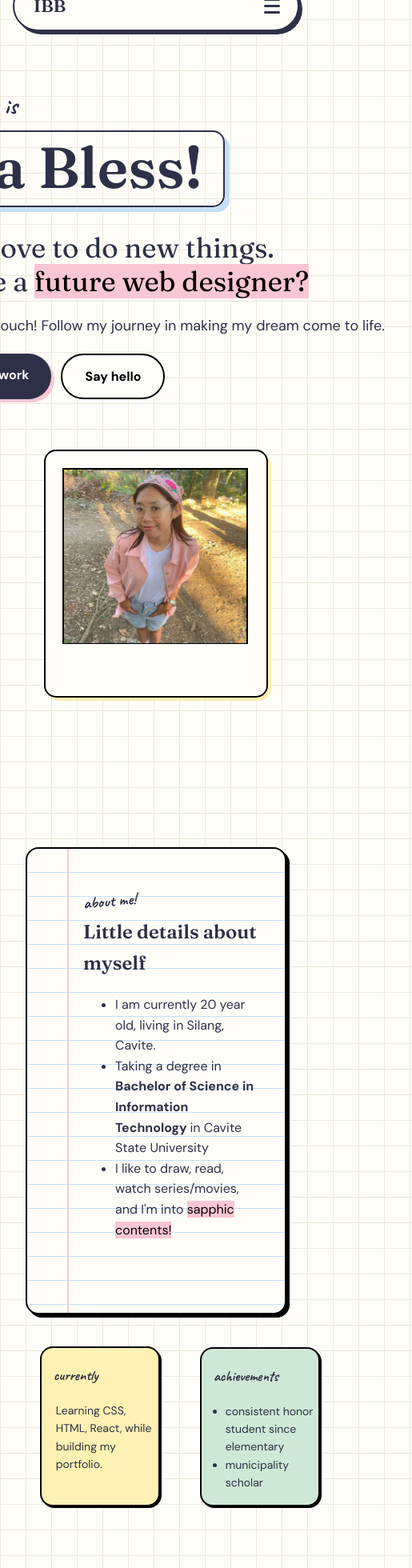
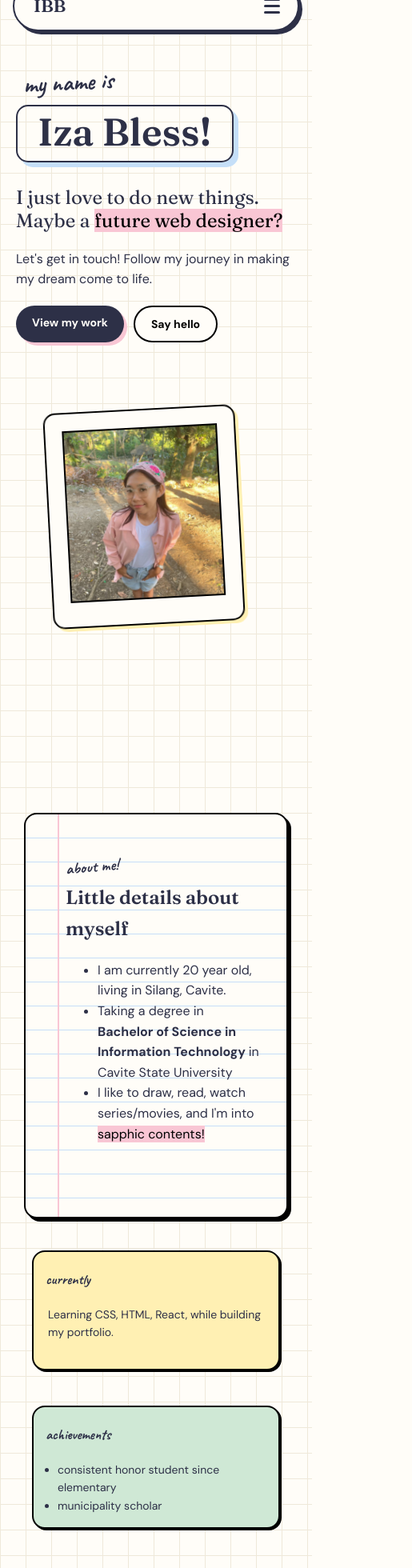
Before and after one commit to archibb/my-portfolio, a React (Vite) app: page / in a window 390 px wide. Shown: the part 40-2000 px from the top of the page at 80% size, 515 px wide, since content can reach past the window. Built offline with nearby package versions, Linux system fonts and the light colour scheme.

Commit message:
Mobile viewport layout

```diff
--- a/src/components/About.css
+++ b/src/components/About.css
@@ -104,22 +104,27 @@
     height: 100px;
 }
 
-@media (max-width: 700px) {
+@media (max-width: 400px) {
+    .about {
+        padding: 40px 30px;
+    }
+
+    .about-me-cont {
+        padding: 40px 30px 75px 50px;
+    }
+
+    .paper-line {
+        left: 40px;
+    }
 
     .more-about-cont {
-        flex-basis: 650px;
-        display: flex;
-        flex-direction: row;
-        align-items: center;
-        justify-content: center;
+        flex-basis: auto;
+        gap: 24px;
     }
 
     .currently-cont {
-        width: 200px;
-        height: 200px;
         transform: rotate(0deg);
     }
-
     .achieve-cont {
         transform: rotate(0deg);
     }
--- a/src/components/Hero.css
+++ b/src/components/Hero.css
@@ -129,10 +129,21 @@ mark {
 }
 
 .hero-pic-inner {
+    position: relative;
     margin: 21px 21px 30px 21px;
     border: 2px solid black;
-    height: 220px;
-    width: 232px;
+    height: calc(100% - 51px);
+    overflow: hidden;
+}
+
+.hero-img {
+    position: absolute;
+    inset: 0;
+    width: 100%;
+    height: 100%;
+    display:block;
+    object-fit: cover;
+    object-position: center top;
 }
 
 .hero-back {
@@ -150,26 +161,41 @@ mark {
     transform: rotateY(180deg);
 }
 
-img {
-    width: 100%;
-    height: 216.5px;
-    object-fit: cover;
-}
-
 .space {
     height: 100px;
 }
 
-@media (max-width: 700px) {
+@media (max-width: 400px) {
+    .hero {
+        max-width: 400px;
+        padding: 40px 20px;
+    }
 
-    .hero {
-        position: relative;
-        flex-direction: row;
-        align-items: center;
-        justify-content: center;
+    .hero-text-cont {
+        width: 100%;
+        flex-basis: auto;
+        padding-left: 0px;
+    }
+
+    .hero-name {
+        font-size: 48px;
+    }
+
+    .hero-desc {
+        font-size: 24px;
+    }
+
+    .tagline {
+        font-size: 16px;
+    }
+
+    .projects-link, .contacts-link {
+        padding: 10px 20px;
+        font-size: 14px;
     }
 
     .card {
-    transform: rotate(0deg);
+        width: 240px;
+        height: 270px;
     }
 }
--- a/src/components/Hero.jsx
+++ b/src/components/Hero.jsx
@@ -33,13 +33,13 @@ function Hero() {
 
             <div className="hero-front">
               <div className="hero-pic-inner">
-                <img src={profile} alt="hero profile"/>
+                <img src={profile} className="hero-img" alt="hero profile"/>
               </div>
             </div>
 
             <div className="hero-back">
               <div className="hero-pic-inner">
-                <img src={uniform} alt="hero in uniform"/>
+                <img src={uniform} className="hero-img" alt="hero in uniform"/>
               </div>
             </div>
           </div>
--- a/src/components/Navbar.css
+++ b/src/components/Navbar.css
@@ -68,9 +68,14 @@
     margin-top: 5px;
 }
 
-@media (max-width: 700px) {
+
+
+
+
+@media (max-width: 400px) {
 
     .navbar {
+        align-items: center;
         padding: 0px 16px;
         margin-top: 16px;
     }
```
